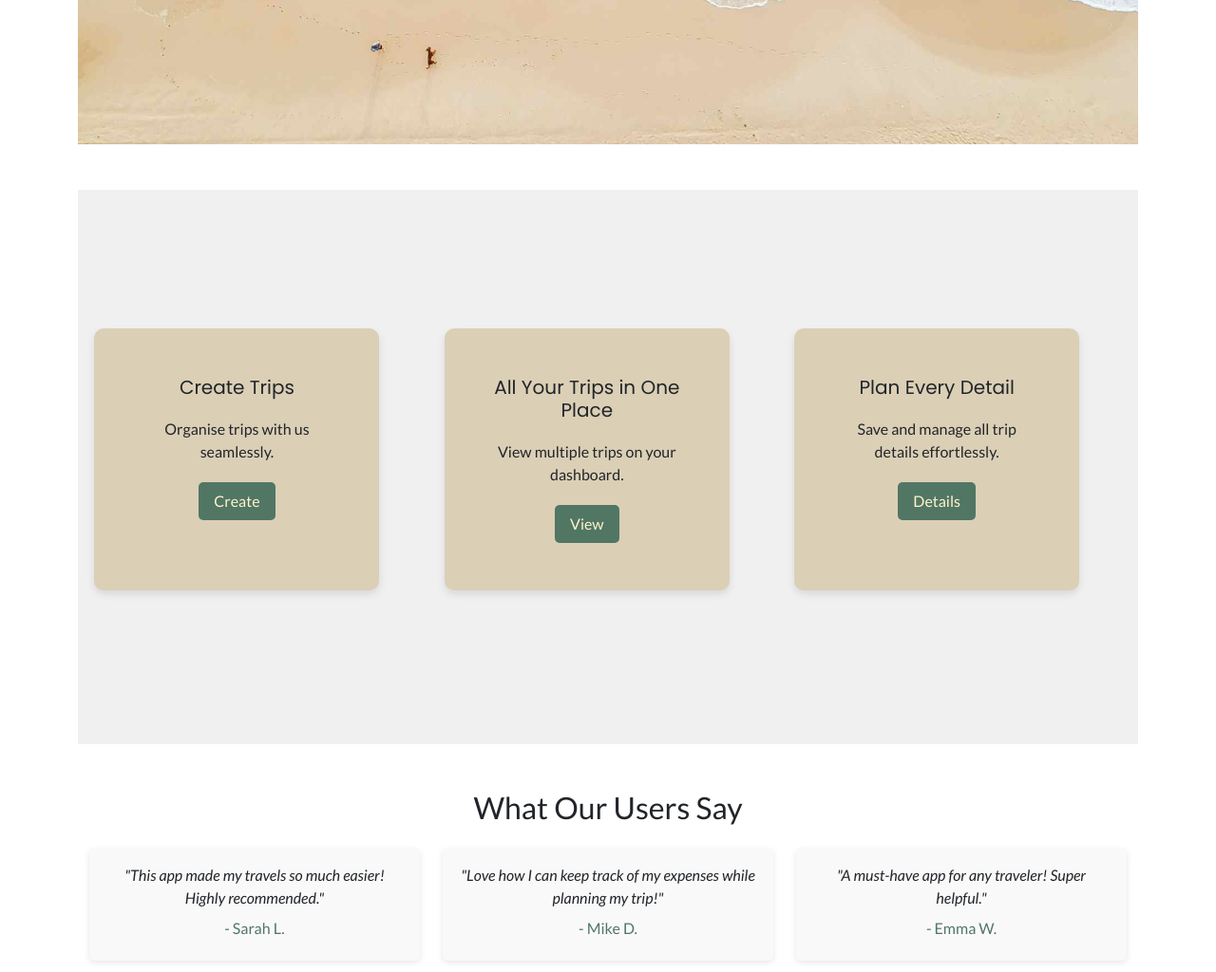
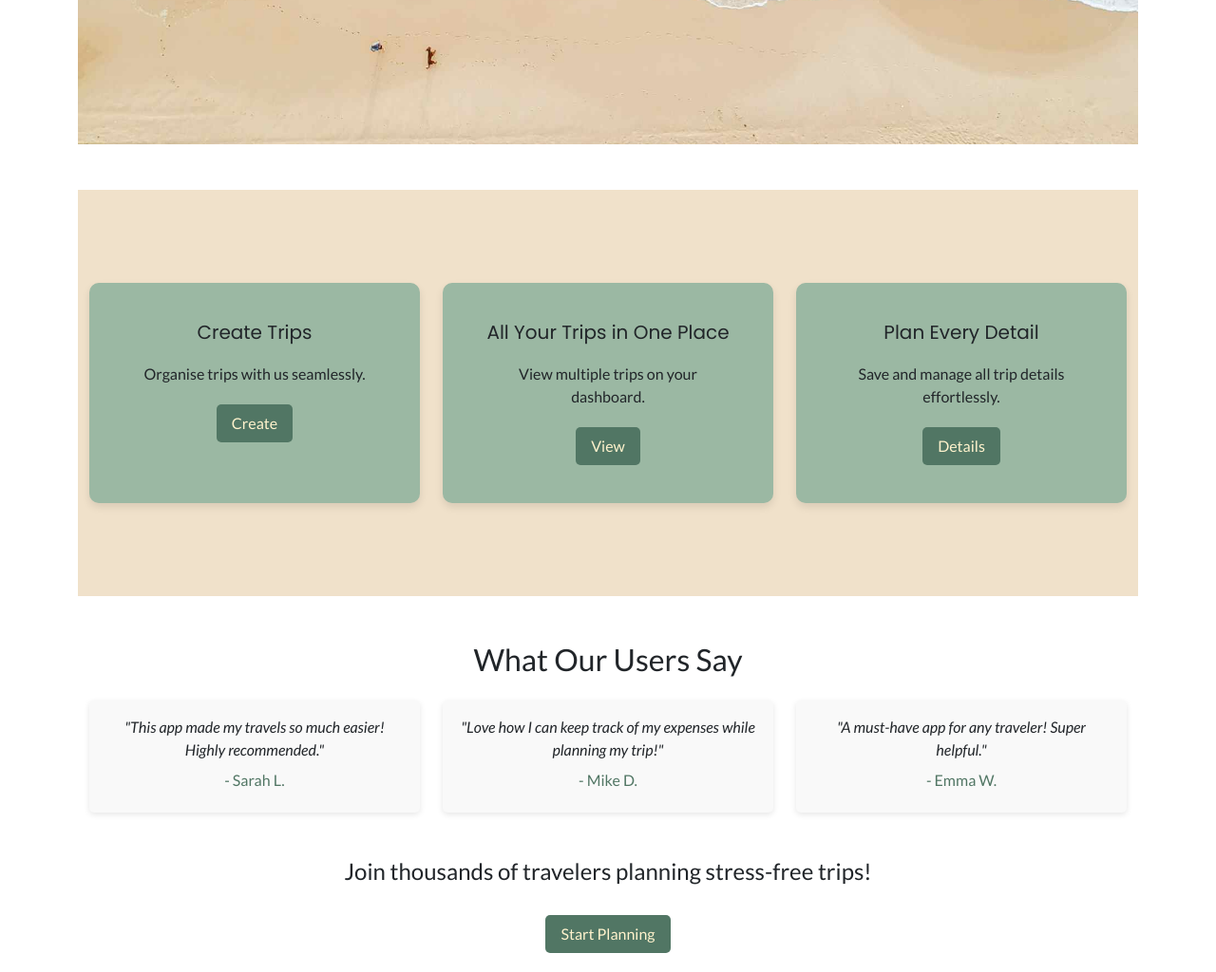
Before and after one commit to Amelia5p/travel-planner, a Django app: page / in a window 1280 px wide. Shown: the part 556-1580 px from the top of the page at 95% size. Run offline with Django 5.2, Linux system fonts and the light colour scheme; some libraries are stand-ins or nearby versions.

Commit message:
chnage homepage style format html

```diff
--- a/travelplanner/static/css/style.css
+++ b/travelplanner/static/css/style.css
@@ -102,7 +102,6 @@ footer{
     color: #fff3cd;
     padding: 12px 20px;
     font-size: 1rem;
-    border: none;
     border-radius: 5px;
     cursor: pointer;
 }
@@ -114,8 +113,9 @@ footer{
 
 /* Features Section */
 .features-background {
-    background-color: #f0f0f0;
+    background-color: #f0e1ca;
     padding: 50px 0;
+    width:100%;
 }
 
 .features-section {
@@ -126,21 +126,16 @@ footer{
 }
 
 .features-section .card {
-    width: 30%;
-    height: 100%;
-    min-width: 300px;
-    max-width: 350px;
-    border: none;
-    border-radius: 10px;
-    box-shadow: 0 4px 8px rgba(0, 0, 0, 0.1);
-    background-color: #dbcfb6;
-    text-align: center;
-    padding: 30px;
-    display: flex;
-    flex-direction: column;
-    justify-content: space-between;
+        border: none;
+        border-radius: 10px;
+        box-shadow: 0 4px 8px rgba(0, 0, 0, 0.1);
+        background-color: #9BB8A3;
+        text-align: center;
+        padding: 20px;
+    }
 
-}
+
+
 
 .features-section .card-body {
     padding: 20px;
--- a/travelplanner/templates/home.html
+++ b/travelplanner/templates/home.html
@@ -1,8 +1,6 @@
 {% extends 'base.html' %}
 {% load static %}
-
 {% block title %}Home - Travel Planner{% endblock %}
-
 {% block content %}
 <!-- Hero Section -->
 <header class="hero-section d-flex align-items-center">
@@ -12,42 +10,42 @@
       <a href="{% url 'create_trip' %}" class="btn btn-lg mt-3 w-30 w-sm-auto">Get Started</a>
    </div>
 </header>
-
-
+<!--Features section-->
 <div class="features-background">
    <div class="features-section py-5">
-        <div class="row text-center my-5">
-            <div class="col-12 col-md-4 mb-3">
-                <div class="card">
+      <div class="container">
+         <div class="row g-4 text-center">
+            <div class="col-12 col-sm-6 col-md-4">
+               <div class="card h-100">
                   <div class="card-body">
                      <h5 class="card-title">Create Trips</h5>
                      <p class="card-text">Organise trips with us seamlessly.</p>
-                        <a href="{% url 'create_trip' %}" class="btn" id="home-btn">Create</a>
+                     <a href="{% url 'create_trip' %}" class="btn">Create</a>
                   </div>
                </div>
             </div>
-            <div class="col-12 col-md-4 mb-3">
-                <div class="card">
+            <div class="col-12 col-sm-6 col-md-4">
+               <div class="card h-100">
                   <div class="card-body">
                      <h5 class="card-title">All Your Trips in One Place</h5>
                      <p class="card-text">View multiple trips on your dashboard.</p>
-                        <a href="{% url 'my_trips' %}" class="btn" id="home-btn" >View</a>
+                     <a href="{% url 'my_trips' %}" class="btn">View</a>
                   </div>
                </div>
             </div>
-            <div class="col-12 col-md-4 mb-3">
-                <div class="card">
-                    <div class="card-body" id="home-card">
+            <div class="col-12 col-sm-6 col-md-4">
+               <div class="card h-100">
+                  <div class="card-body">
                      <h5 class="card-title">Plan Every Detail</h5>
                      <p class="card-text">Save and manage all trip details effortlessly.</p>
-                        <a href="{% url 'my_trips' %}" class="btn" id="home-btn">Details</a>
+                     <a href="{% url 'my_trips' %}" class="btn">Details</a>
                   </div>
                </div>
             </div>
          </div>
       </div>
    </div>
-
+</div>
 <!-- Testimonials Section -->
 <div class="container my-5">
    <h2 class="text-center mb-4">What Our Users Say</h2>
@@ -72,7 +70,6 @@
       </div>
    </div>
 </div>
-
 <div class="text-center my-5">
    <h3>Join thousands of travelers planning stress-free trips!</h3>
    <a href="{% url 'create_trip' %}" class="btn btn-lg mt-3 start-planning">Start Planning</a>
```
Also changed, not shown: travelplanner/static/js/trip_form.js (+6 -5 lines). Lines whose indentation alone changed are shown as unchanged.
